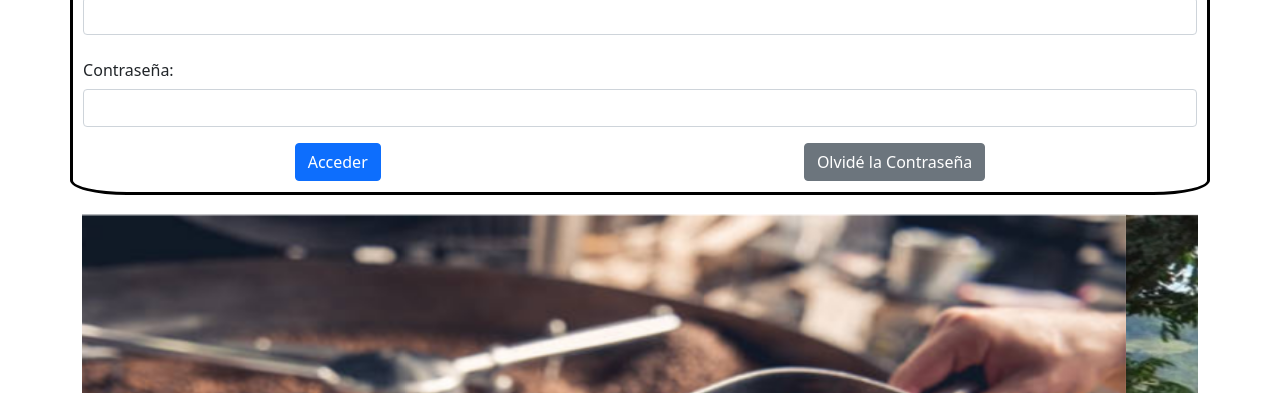
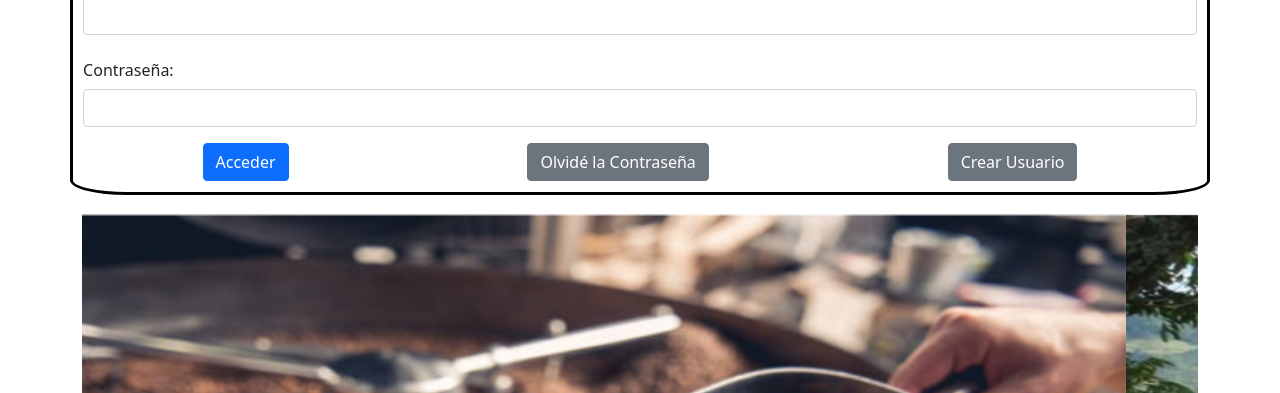
Before and after one commit to FedeC20/Tienda_cafe_FC, a website: page acceder.html in a window 1280 px wide. Shown: the part 407-800 px from the top of the page. Drawn offline with nearby package versions, Linux system fonts and the light colour scheme.

Commit message:
crear_usuario

```diff
--- a/acceder.html
+++ b/acceder.html
@@ -113,6 +113,7 @@
             <div class="d-flex justify-content-around">
                 <button type="button" class="btn btn-primary">Acceder</button>
                 <button type="button" class="btn btn-secondary">Olvidé la Contraseña</button>
+                <button type="button" class="btn btn-secondary">Crear Usuario</button>
             </div>
         </section>
         <!-- Fin Section Acceder-->
```
Also changed, not shown: img/Slide_1.jpg (deleted), img/Slide_3.jpg (deleted).
